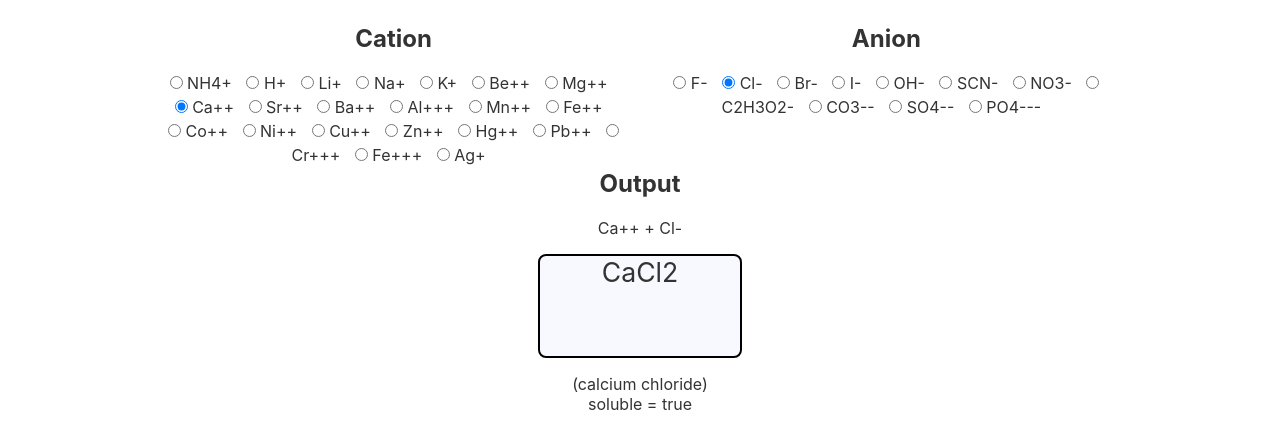
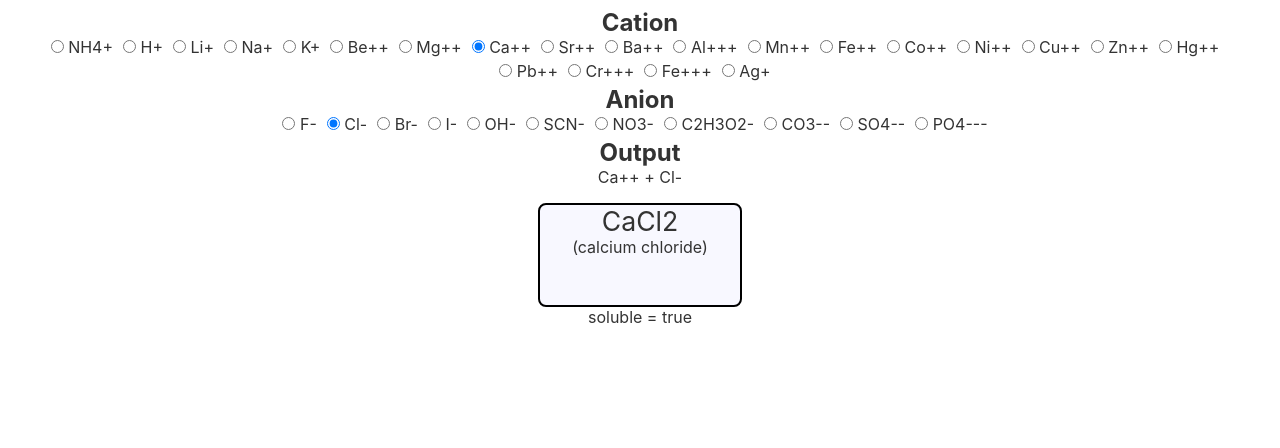
Before and after one commit to CaptainBoggle/nucleation, a Svelte app: page / in a window 1280 px wide. Shown: the top 448 px of the page. Built offline with nearby package versions, Linux system fonts and the light colour scheme.

Commit message:
UI Cleanup

```diff
--- a/src/App.svelte
+++ b/src/App.svelte
@@ -154,9 +154,8 @@
 </script>
 
 <main>
-  <div class="row">
-    <div class="column">
   <h2>Cation</h2>
+  <div class="flex">
     {#each Constants.cationIndices as cation}
       <label>
         <input type="radio" bind:group={selectedCation} value={cation} />
@@ -165,20 +164,14 @@
     {/each}
   </div>
 
-    <div class="column">
   <h2>Anion</h2>
+  <div class="flex">
     {#each Constants.anionIndices as anion}
       <label>
-          <input
-            class="radio"
-            type="radio"
-            bind:group={selectedAnion}
-            value={anion}
-          />
+        <input type="radio" bind:group={selectedAnion} value={anion} />
         {anion}
       </label>
     {/each}
-    </div>
   </div>
 
   <h2>Output</h2>
@@ -190,48 +183,42 @@
     style="--salt-colour: {reactIons(selectedCation, selectedAnion).colour}"
   >
     {reactIons(selectedCation, selectedAnion).formula}
+    <p>({reactIons(selectedCation, selectedAnion).proper})</p>
   </div>
   <p>
-    ({reactIons(selectedCation, selectedAnion).proper})
-    <br />
     soluble = {reactIons(selectedCation, selectedAnion).soluble}
   </p>
 </main>
 
 <style>
   h2 {
-    margin-top:0;
+    margin-top: 0;
+    margin-bottom: 0;
+    clear: both;
   }
-  .radio {
-
-  }
-  .row {
-    width: 80%;
-    margin: auto;
-  }
-  .column {
-  float: left;
-  width: 46%;
-  padding-left: 2%;
-  padding-right: 2%;
-}
-
-/* Clear floats after the columns */
-.row:after {
-  content: "";
-  display: table;
-  clear: both;
+  .flex {
+    display: flex;
+    flex-wrap: wrap;
+    flex-basis: 33.333333%;
+    justify-content: center;
   }
   main {
     text-align: center;
     padding: 1em;
+    padding-top: 0;
     max-width: 240px;
     margin: 0 auto;
   }
-
+  p {
+    margin-top: 0;
+    font-size: 12pt;
+  }
   label {
     display: inline;
     padding-right: 10px;
+    flex-direction: row;
+    justify-content: center;
+    align-items: center;
   }
 
   #rectangle {
```
Lines whose indentation alone changed are shown as unchanged.
